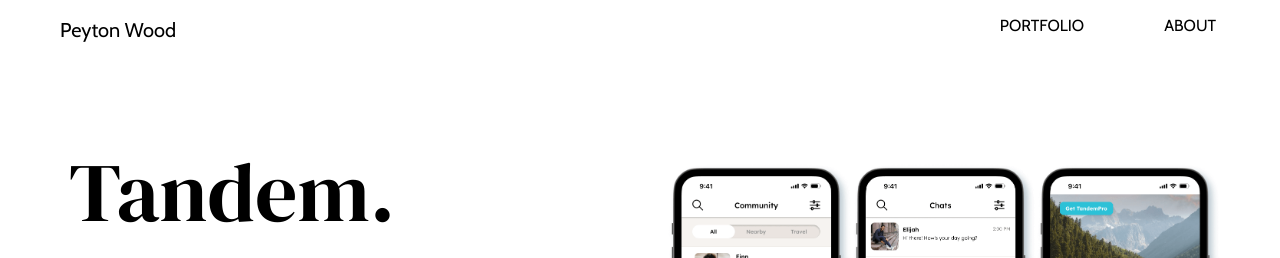
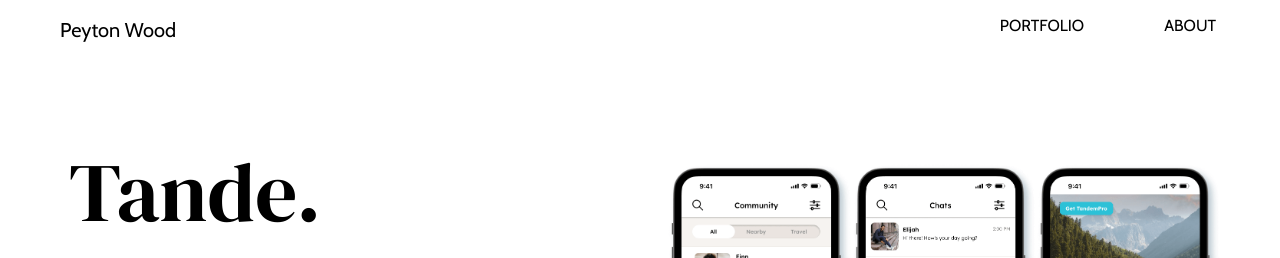
Before and after one commit to peyton-wood/peyton-wood.github.io, a plain HTML site: page tandem.html in a window 1280 px wide. Shown: the top 258 px of the page. Drawn offline with nearby package versions, Linux system fonts and the light colour scheme.

Commit message:
Update tandem.html

```diff
--- a/tandem.html
+++ b/tandem.html
@@ -54,7 +54,7 @@
             <div class="project-intro">
                 <!-- text -->
                 <div class="intro-text">
-                    <h1>Tandem.</h1>
+                    <h1>Tande.</h1>
 
                     <p>
                         Tandem is a language exchange app that aims to bring users together to share their native languages and assist others in learning. In this app redesign, I am exploring how app navigation and accessibility can reduce overwhelm. Additionally, further personalization can help users feel safe and welcomed while navigating the world of language learning.
```
